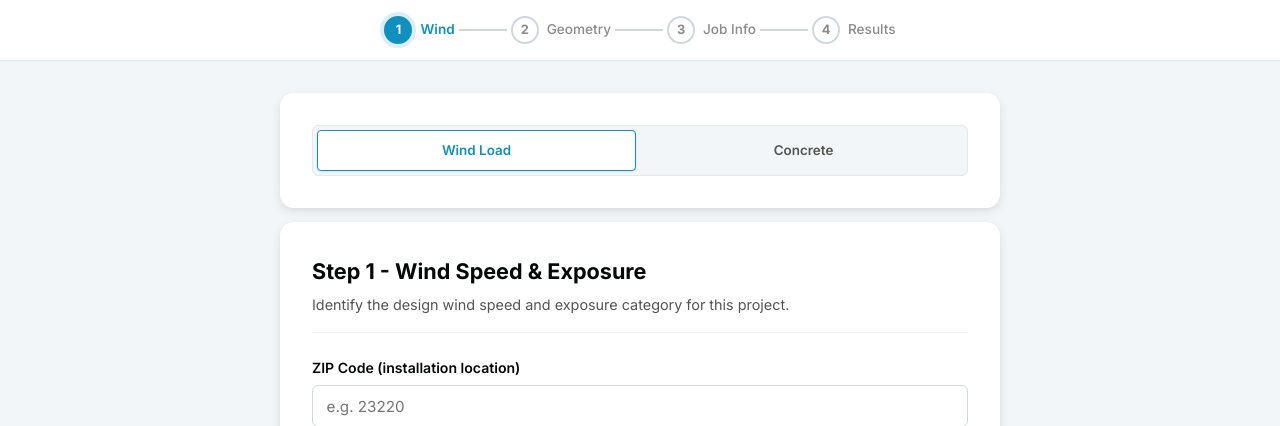
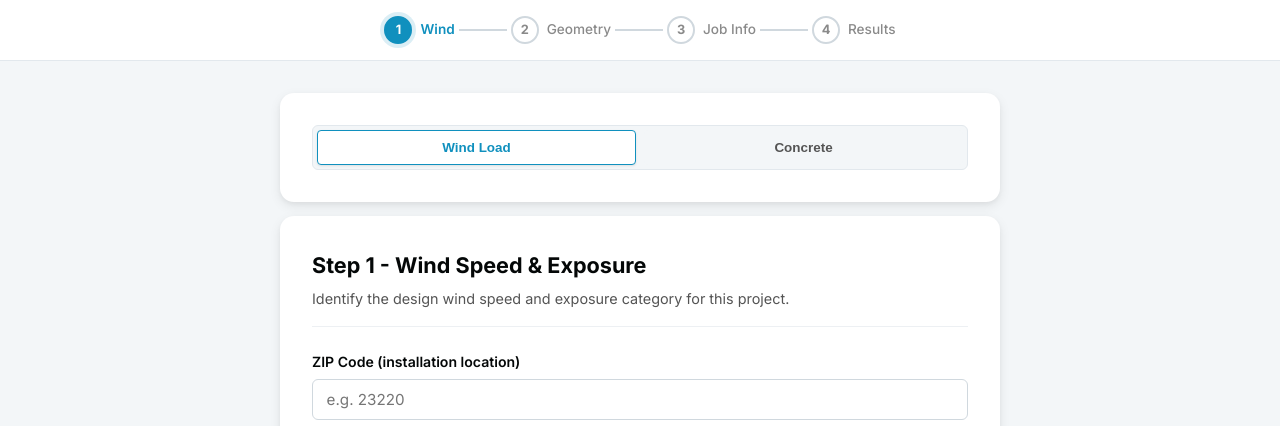
Before and after one commit to Fence-Wizard/HFC_WLC, a FastAPI app: page / in a window 1280 px wide. Shown: the part 71-497 px from the top of the page. Run offline with FastAPI, Linux system fonts and the light colour scheme.

Commit message:
Convert mode links to true tab buttons across wizard and concrete pages.
Replace anchor-style mode controls with button tabs and add accessibility attributes so Wind Load and Concrete consistently render and behave like proper UI tabs.

Made-with: Cursor

```diff
--- a/app/static/style.css
+++ b/app/static/style.css
@@ -1310,6 +1310,7 @@ select optgroup {
   padding: 0.55rem 0.85rem;
   border: 1px solid transparent;
   border-radius: calc(var(--radius-sm) - 2px);
+  cursor: pointer;
 }
 
 .calc-tab-btn.is-active {
--- a/app/templates/wizard_step1.html
+++ b/app/templates/wizard_step1.html
@@ -30,9 +30,13 @@
 
 {% block content %}
 <div class="card" style="margin-bottom: 0.9rem;">
-  <div class="calc-mode-switch calc-mode-tabs">
-    <a class="calc-mode-btn calc-tab-btn is-active" href="/">Wind Load</a>
-    <a class="calc-mode-btn calc-tab-btn" href="/concrete">Concrete</a>
+  <div class="calc-mode-switch calc-mode-tabs" role="tablist" aria-label="Calculator mode">
+    <button type="button" class="calc-mode-btn calc-tab-btn is-active" aria-current="page" onclick="window.location.href='/'">
+      Wind Load
+    </button>
+    <button type="button" class="calc-mode-btn calc-tab-btn" onclick="window.location.href='/concrete'">
+      Concrete
+    </button>
   </div>
 </div>
 <form method="post" action="/step2">
```
Also changed, not shown: app/templates/concrete_review.html (+7 -3 lines), app/templates/concrete_step.html (+7 -3 lines).
